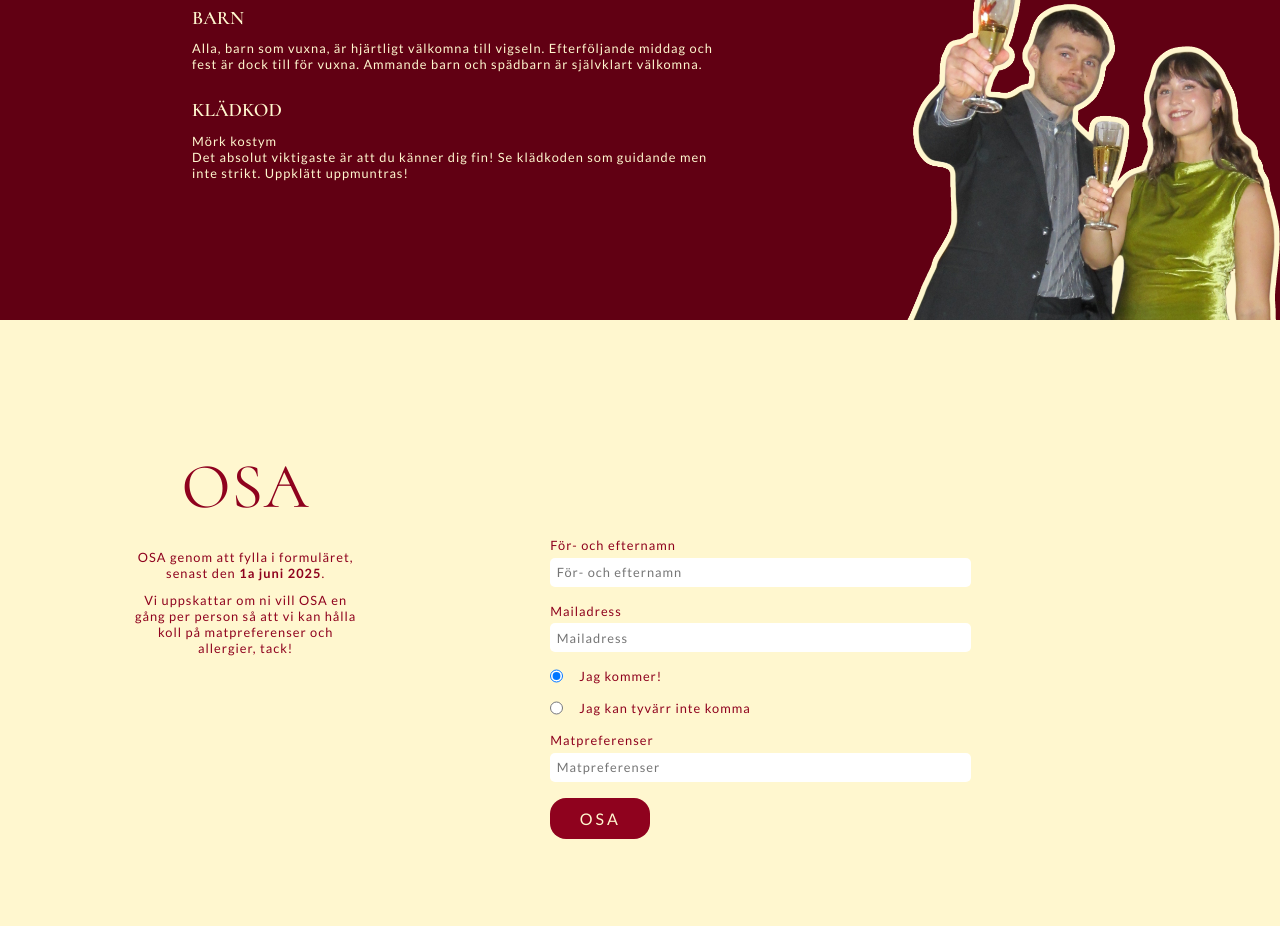
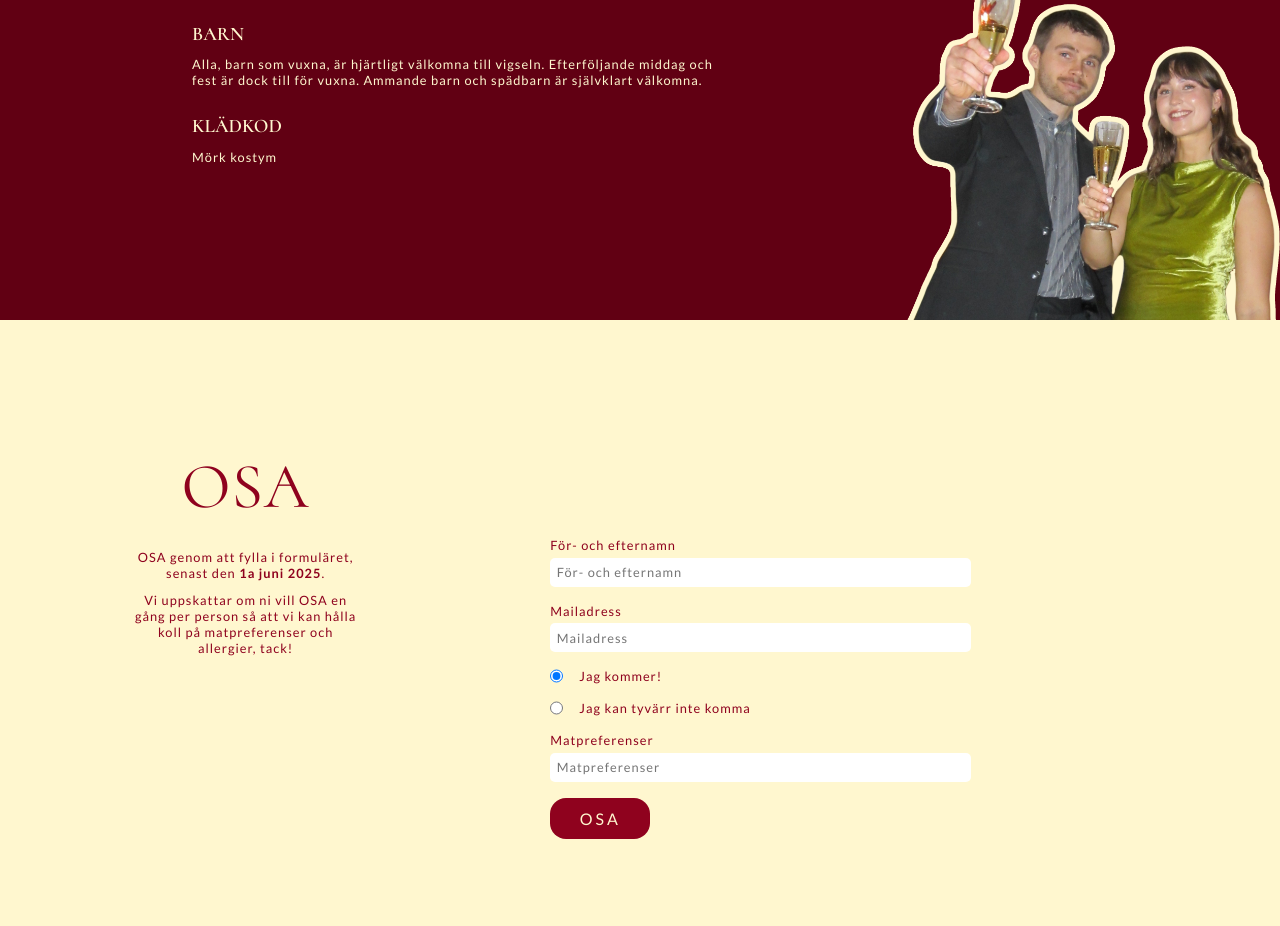
Before and after one commit to elinfors/27sept, a React (Create React App) app: page / in a window 1280 px wide. Shown: the part 2880-3806 px from the top of the page. Built offline with nearby package versions, Linux system fonts and the light colour scheme; a web font is replaced by a local one.

Commit message:
email check

```diff
--- a/src/App.js
+++ b/src/App.js
@@ -112,7 +112,7 @@ function App() {
         <p className='Info-title'>BARN</p>
             <p className="Section-description-info"> Alla, barn som vuxna, är hjärtligt välkomna till vigseln. Efterföljande middag och fest är dock till för vuxna. Ammande barn och spädbarn är självklart välkomna.</p>
           <p className='Info-title'>KLÄDKOD</p>
-            <p className="Section-description-info"> Mörk kostym <br></br>Det absolut viktigaste är att du känner dig fin! Se klädkoden som guidande men inte strikt. Uppklätt uppmuntras!</p>
+            <p className="Section-description-info"> Mörk kostym </p>
         </div>
         <div className="Info-image-container">
           <img className="Church-image" src={cheers}></img>
@@ -144,9 +144,10 @@ function App() {
             />
         </div>
         <div className="form-input-section">
-        <label>Mailadress</label>
+        <label for="email">Mailadress</label>
             <input
-            type="text"
+            type="email"
+            id="email"
             name="Email"
             onChange={handleChangeEmail}
             value={Email}
```
